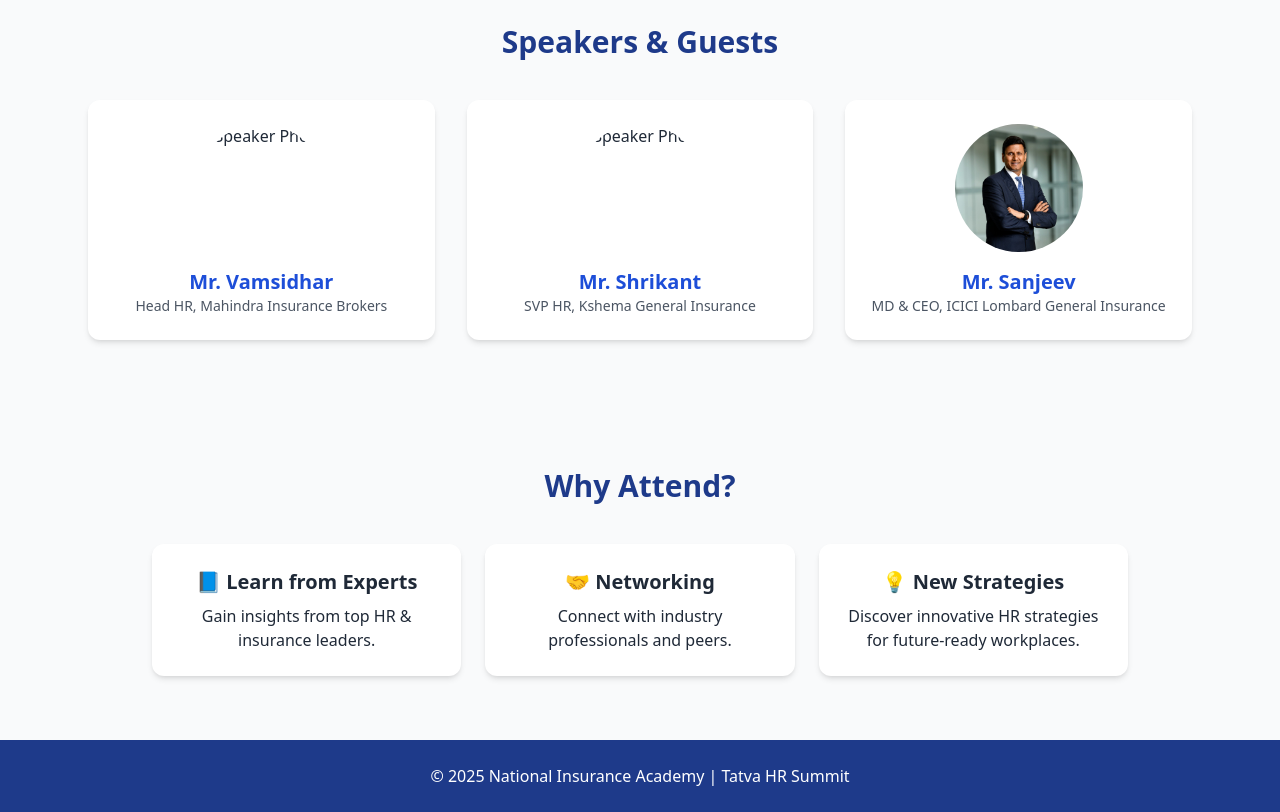
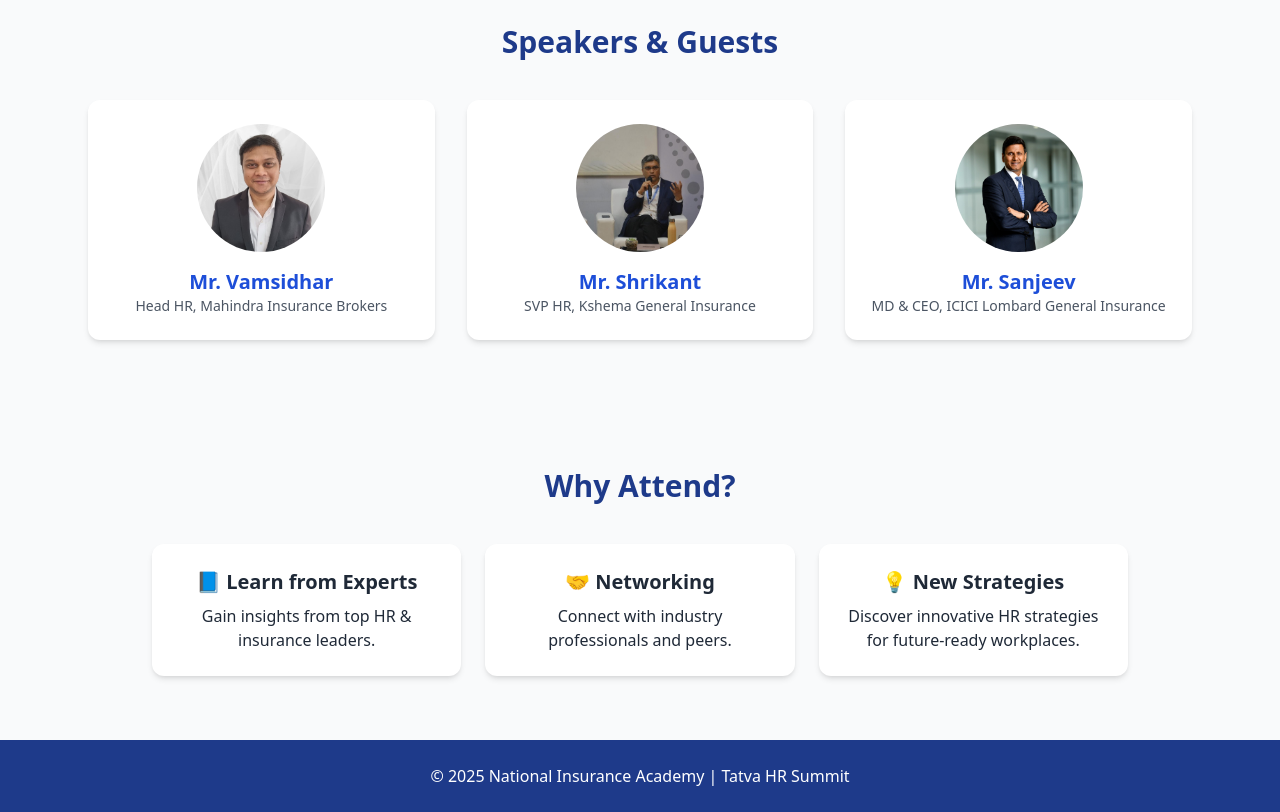
Before and after one commit to AthulPM97/hr-summit, a plain HTML site: page index.html in a window 1280 px wide. Shown: the part 1320-2132 px from the top of the page. Drawn offline with nearby package versions, Linux system fonts and the light colour scheme; the site is published under a folder, as on GitHub Pages, so addresses that start at the root find nothing.

Commit message:
path fix

```diff
--- a/index.html
+++ b/index.html
@@ -120,7 +120,7 @@
         <!-- Speaker Card -->
         <div class="bg-white rounded-xl shadow-md p-6 text-center">
           <img
-            src="/assets/Vamsidhar.jpeg"
+            src="assets/Vamsidhar.jpeg"
             alt="Speaker Photo"
             class="w-32 h-32 mx-auto rounded-full mb-4 object-cover"
           />
@@ -131,7 +131,7 @@
         </div>
         <div class="bg-white rounded-xl shadow-md p-6 text-center">
           <img
-            src="/assets/Shrikant.jpeg"
+            src="assets/Shrikant.jpeg"
             alt="Speaker Photo"
             class="w-32 h-32 mx-auto rounded-full mb-4 object-cover"
           />
```
